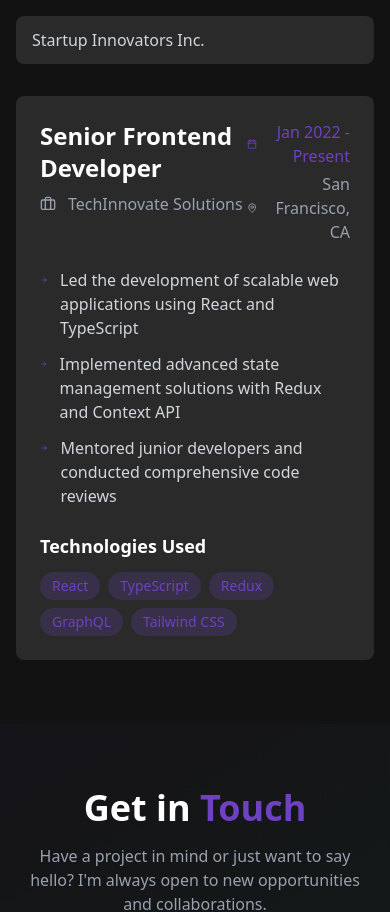
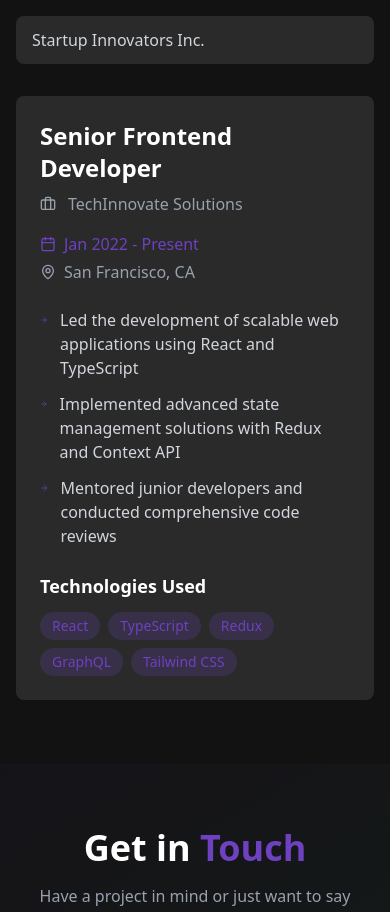
Before and after one commit to 555-Satyajit/internship-task-Portfolio, a React (Vite) app in the folder portfolio/: page / in a window 390 px wide. Shown: the part 4400-5312 px from the top of the page. Built offline with nearby package versions, Linux system fonts and the light colour scheme; a web font is replaced by a local one.

Commit message:
jay jagannatha

```diff
--- a/portfolio/src/templatesss/Experrience.tsx
+++ b/portfolio/src/templatesss/Experrience.tsx
@@ -56,6 +56,7 @@ const Experience: React.FC = () => {
       id="experience"
       className="relative bg-[#121212] text-white py-16 md:py-24 overflow-hidden"
     >
+      {/* Background SVG Animation */}
       <svg
         className="absolute inset-0 z-0 opacity-10"
         xmlns="http://www.w3.org/2000/svg"
@@ -94,6 +95,7 @@ const Experience: React.FC = () => {
         />
       </svg>
 
+      {/* Section Header */}
       <motion.div
         initial={{ opacity: 0, y: 50 }}
         whileInView={{ opacity: 1, y: 0 }}
@@ -108,8 +110,10 @@ const Experience: React.FC = () => {
         </p>
       </motion.div>
 
+      {/* Experience Container */}
       <div className="container mx-auto px-4 relative z-10">
         <div className="max-w-5xl mx-auto flex md:flex-row flex-col gap-8">
+          {/* Company Selector */}
           <motion.div
             initial={{ x: -50, opacity: 0 }}
             animate={{ x: 0, opacity: 1 }}
@@ -132,6 +136,7 @@ const Experience: React.FC = () => {
             ))}
           </motion.div>
 
+          {/* Experience Details */}
           <AnimatePresence mode="wait">
             <motion.div
               key={activeCompany}
@@ -141,8 +146,8 @@ const Experience: React.FC = () => {
               transition={{ duration: 0.3 }}
               className="md:w-2/3 bg-[#2A2A2A] rounded-lg p-6 space-y-6"
             >
-              <div className="flex justify-between items-start">
-                <div>
+              <div className="flex flex-col md:flex-row justify-between items-start">
+                <div className="mb-4 md:mb-0">
                   <h3 className="text-2xl font-bold text-white mb-2">
                     {experiences[activeCompany].title}
                   </h3>
@@ -151,7 +156,7 @@ const Experience: React.FC = () => {
                     <span>{experiences[activeCompany].company}</span>
                   </div>
                 </div>
-                <div className="text-right">
+                <div className="text-left md:text-right w-full md:w-auto">
                   <div className="flex items-center space-x-2 text-[#6E41C0]">
                     <Calendar size={16} />
                     <span>{experiences[activeCompany].duration}</span>
@@ -201,6 +206,7 @@ const Experience: React.FC = () => {
         </div>
       </div>
 
+      {/* Floating Decorative Icons */}
       <motion.div
         initial={{ x: -100, opacity: 0 }}
         animate={{
```
